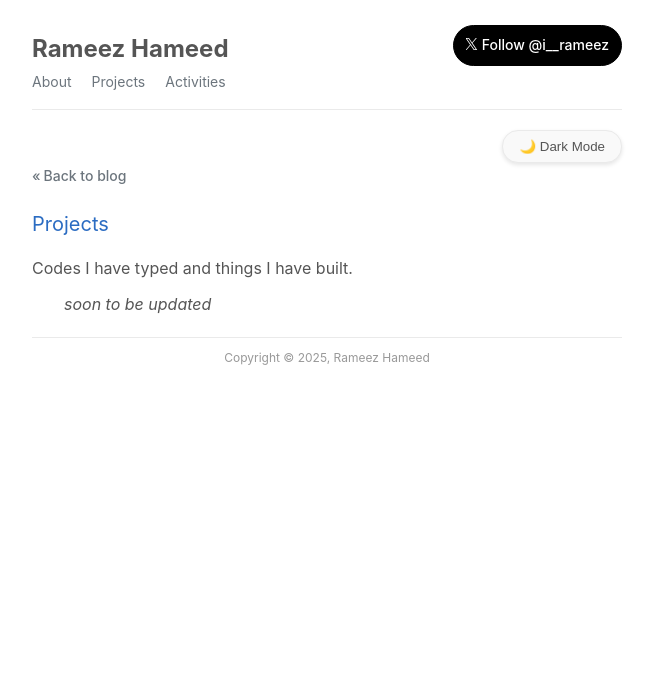
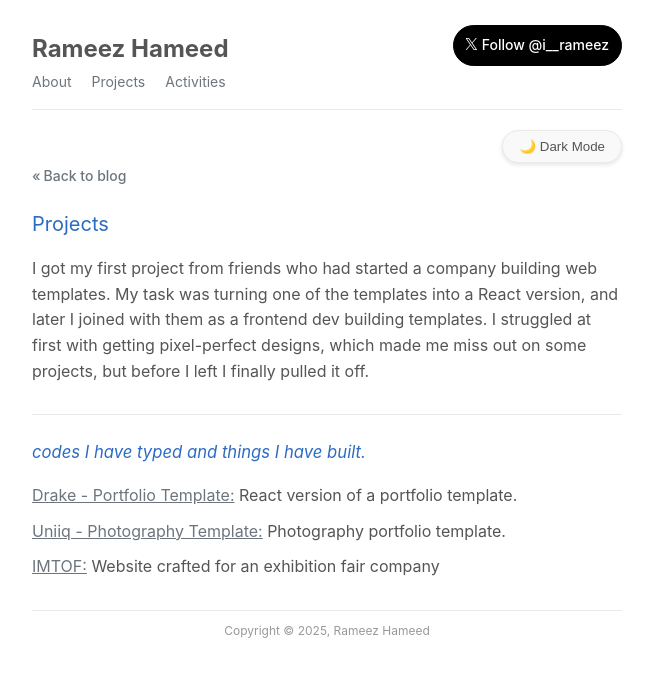
Before and after one commit to rameez012001/rameez, a React (Create React App) app: page /projects in a window 1280 px wide. Shown: the top 676 px of the page, without its empty margins (313-966 px from the left). Built offline with nearby package versions, Linux system fonts and the light colour scheme.

Commit message:
projects updated

```diff
--- a/src/Components/assets/css/global.css
+++ b/src/Components/assets/css/global.css
@@ -322,6 +322,13 @@ header .header-content a {
   }
 }
 
+.project-item {
+  margin: 10px 0;
+}
+.project-item a {
+  display: inline;
+}
+
 footer {
   border-top: 1px solid var(--border-color);
   display: flex;
--- a/src/Components/assets/data/data.js
+++ b/src/Components/assets/data/data.js
@@ -1,5 +1,26 @@
 export const about =
   "Still figuring things out, sometimes getting it right, sometimes falling headfirst into pits I didn’t see coming. It ain’t perfect—just late-night thoughts, half-baked plans, and little wins that keep you going. Somewhere in all that chaos and push, I’m just out here trying to make sense of the mess. \nI’m curious about a lot of things—tech, people, tragedies, why we think the way we do, how power works, history, languages, and even random stuff like the math behind games, game theories or how our surroundings shape us. I like pulling at loose threads just to see where they lead, whether it’s a scene from a show or a small detail in everyday life. It’s not about knowing everything, just about connecting the dots bit by bit and paying a little more attention to the patterns along the way.";
+
+export const projectInfo =
+"I got my first project from friends who had started a company building web templates. My task was turning one of the templates into a React version, and later I joined with them as a frontend dev building templates. I struggled at first with getting pixel-perfect designs, which made me miss out on some projects, but before I left I finally pulled it off.";
+
+export const projects = [
+  {
+    title: "Drake - Portfolio Template:",
+    description: " React version of a portfolio template.",
+    link: "#",
+  },
+  {
+    title: "Uniiq - Photography Template:",
+    description: " Photography portfolio template.",
+    link: "https://wpriverthemes.com/HTML/uniiq/dark-mode/home.html",
+  },
+  {
+    title: "IMTOF:",
+    description: " Website crafted for an exhibition fair company",
+    link: "https://imtof.in/"
+  }
+];
 
 export const reads = [
   {
--- a/src/Components/assets/sass/global.sass
+++ b/src/Components/assets/sass/global.sass
@@ -273,6 +273,10 @@ header
         @media screen and (max-width: 600px)
             padding: 0.4rem 0.8rem
             font-size: 14px
+.project-item
+    margin: 10px 0
+    a
+        display: inline
 footer
     border-top: 1px solid var(--border-color)
     display: flex
--- a/src/Components/jsx/Project.js
+++ b/src/Components/jsx/Project.js
@@ -1,5 +1,6 @@
 import React from "react";
 import { Link } from "react-router-dom";
+import { projectInfo, projects } from "../assets/data/data";
 
 function Project() {
   return (
@@ -12,16 +13,33 @@ function Project() {
       <div className="content-container">
         <div className="content-header">
           <h1>Projects</h1>
+
         </div>
         <div className="content">
           <p className="paragraph">
-            Codes I have typed and things I have built.
+            {projectInfo}
           </p>
-          <ul>
-            <p>
-              <i>soon to be updated</i>
-            </p>
-          </ul>
+        </div>
+      </div>
+
+      <div className="content-container">
+        <div className="content-header">
+          <h1><small><i>codes I have typed and things I have built.</i></small></h1>
+          <p className="paragraph">
+
+          </p>
+        </div>
+        <div className="content">
+
+          <p>
+            {projects.map((project, index) => (
+              <li key={index} className="project-item">
+                <a href={project.link} target="_blank">{project.title}</a>
+                <span>{project.description}</span>
+              </li>
+            ))}
+
+          </p>
         </div>
       </div>
     </div>
```
Also changed, not shown: 1 other file (tests, documents, lock files or other folders).
